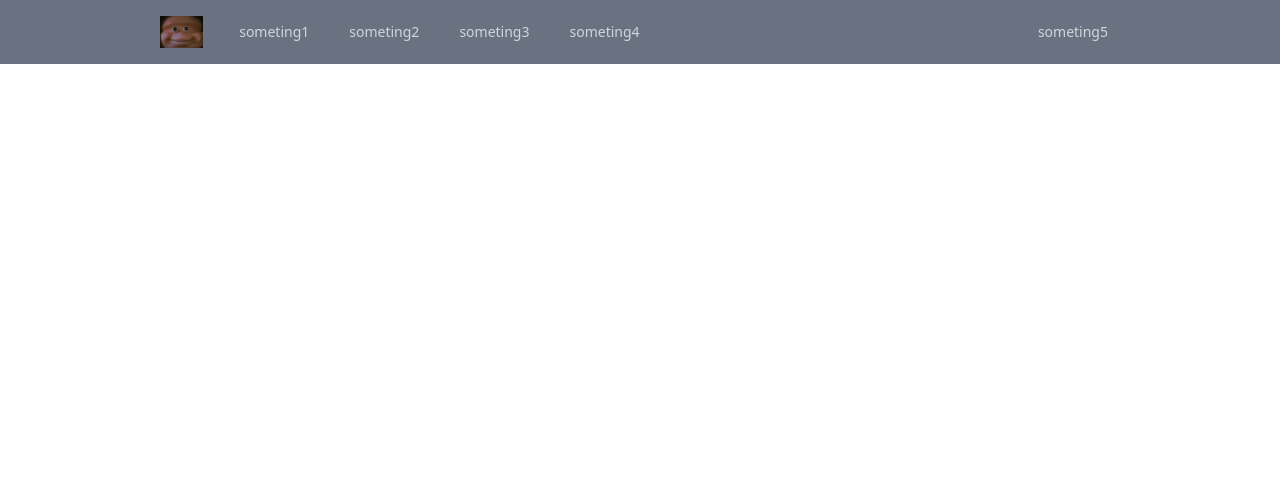
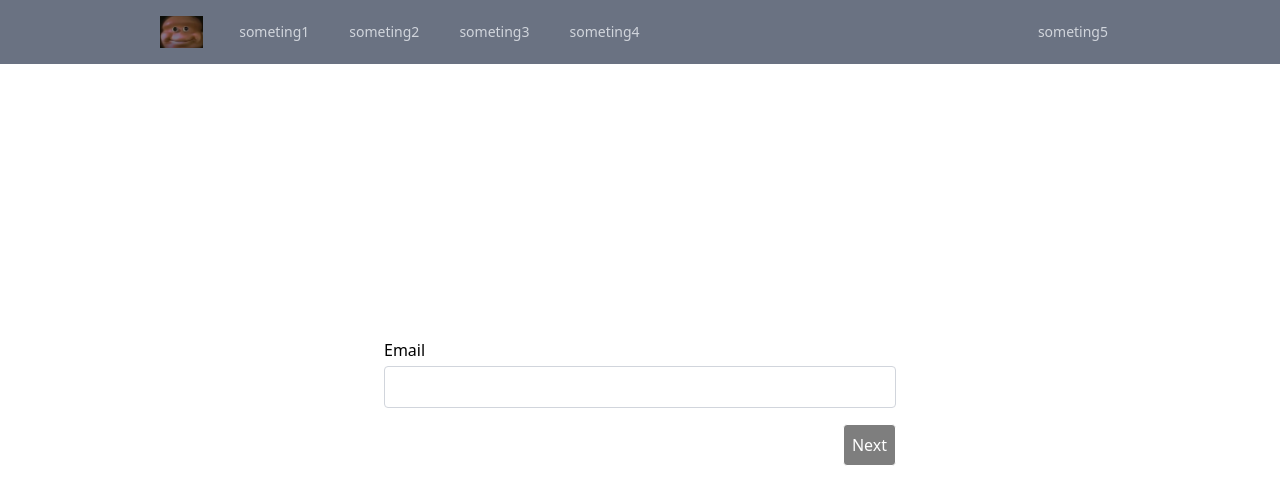
Before and after one commit to josakjakso/JoEarth_TaskManager, a React (Vite) app in the folder frontend/: page /signup in a window 1280 px wide. Shown: the top 504 px of the page. Built offline with nearby package versions, Linux system fonts and the light colour scheme.

Commit message:
signup page

```diff
--- a/frontend/src/App.jsx
+++ b/frontend/src/App.jsx
@@ -3,6 +3,7 @@ import { BrowserRouter, Routes, Route } from 'react-router-dom';
 import TestApi from './pages/TestApi';
 import Signin from './pages/Signin';
 import NavBar from './components/NavBar.jsx';
+import Signup from './pages/Signup.jsx';
 
 export default function App() {
     return (
@@ -11,6 +12,7 @@ export default function App() {
             <Routes>
                 <Route path="/test" element={<TestApi />} />
                 <Route path="/" element={<Signin />} />
+                <Route path="/signup" element={<Signup />} />
             </Routes>
         </BrowserRouter>
     );
--- a/frontend/src/pages/Signin.jsx
+++ b/frontend/src/pages/Signin.jsx
@@ -62,7 +62,12 @@ export default function Signin() {
             </form>
             <DividerWithText text={"Don't have an account?"} />
             <div className='flex flex-col gap-5'>
-                <button className="border rounded-3xl px-10 py-2 text-center  self-center bg-gray-400 hover:bg-gray-50" >Sign Up</button>
+                <button
+                    className="border rounded-3xl px-10 py-2 text-center self-center bg-gray-400 hover:bg-gray-50"
+                    onClick={() => navigate('/signup')}
+                >
+                    Sign Up
+                </button>
                 <button className="border rounded-3xl px-10 py-2 text-center  self-center bg-gray-400 hover:bg-gray-50" >Google</button>
 
 
--- /dev/null
+++ b/frontend/src/pages/Signup.jsx
@@ -0,0 +1,127 @@
+import React, { useState } from 'react';
+import { useNavigate } from 'react-router-dom';
+import DividerWithText from '../components/DividerWithText';
+
+export default function Signup() {
+    const [step, setStep] = useState(1);
+    const [form, setForm] = useState({
+        email: "",
+        password: "",
+        name: "",
+    });
+    const navigate = useNavigate();
+
+    const nextStep = () => {
+        setStep((prev) => prev + 1);
+    };
+
+
+
+
+
+    return (
+        <div className=" flex flex-col  items-center justify-center h-screen ">
+            <div className='flex-col fixed top-60 left-1/2 transform -translate-x-1/2'>
+                {form.email && <p className="text-green-900">Email : {form.email}</p>}
+                {form.password && <p className="text-green-900">Password : {'*'.repeat(form.password.length)}</p>}
+                {form.name && <p className="text-green-900">Name : {form.name}</p>}
+            </div>
+            <form className="flex flex-col  select-none  " >
+
+                {step === 1 && (
+                    <div>
+                        <h2 className='py-1 '>Email</h2>
+                        <input
+                            className="p-2 border border-gray-300 rounded w-lg"
+                            type="email"
+                            value={form.email}
+                            onChange={(e) => setForm({ ...form, email: e.target.value })}
+                            required
+                        />
+                        <button
+                            className="mt-4 flex  bg-black text-white p-2 ml-auto  border rounded disabled:opacity-50"
+                            onClick={nextStep}
+                            disabled={!form.email}
+                        >
+                            Next
+                        </button>
+                    </div>
+                )}
+
+                {step === 2 && (
+                    <div>
+                        <h2 className='py-1'>Password</h2>
+                        <input
+                            className="p-2 border border-gray-300 rounded  w-lg"
+                            type="password"
+                            value={form.password}
+                            onChange={(e) => setForm({ ...form, password: e.target.value })}
+                            required
+                        />
+                        <div className='flex justify-between'>
+                            <button
+                                className="mt-4   bg-black text-white p-2  rounded "
+                                onClick={() => setStep((prev) => prev - 1)}>
+                                Back
+                            </button>
+                            <button
+                                className="mt-4  bg-black text-white p-2  rounded disabled:opacity-50"
+                                onClick={nextStep}
+                                disabled={!form.password}
+                            >
+                                Next
+                            </button>
+
+                        </div>
+
+                    </div>
+                )
+                }
+                {
+                    step === 3 && (
+                        <div>
+                            <h2 className='py-1'>Name</h2>
+                            <input
+                                className="p-2 border border-gray-300 rounded  w-lg"
+                                type="text"
+                                value={form.name}
+                                onChange={(e) => {
+                                    if (e.target.value.length <= 15) {
+                                        setForm({ ...form, name: e.target.value });
+                                    }
+                                }}
+                                required
+                            />
+                            <div className='flex justify-between'>
+                                <button
+                                    className="mt-4   bg-black text-white p-2  rounded border"
+                                    onClick={() => setStep((prev) => prev - 1)}>
+                                    Back
+                                </button>
+
+                                <button
+                                    className="mt-4  bg-green-900 text-white p-2  rounded disabled:opacity-50 "
+                                    onClick={() => {
+                                        // Handle final submission logic here
+                                        console.log('Form submitted:', form);
+                                        navigate('/');
+                                    }}
+                                    disabled={!form.name && !form.password && !form.email}
+                                >
+                                    Submit
+                                </button>
+
+                            </div>
+                        </div>
+
+                    )
+                }
+                {step === 4 && (
+                    <div className='flex flex-col items-center'>
+
+                    </div>
+                )}
+            </form >
+        </div >
+    );
+}
```
